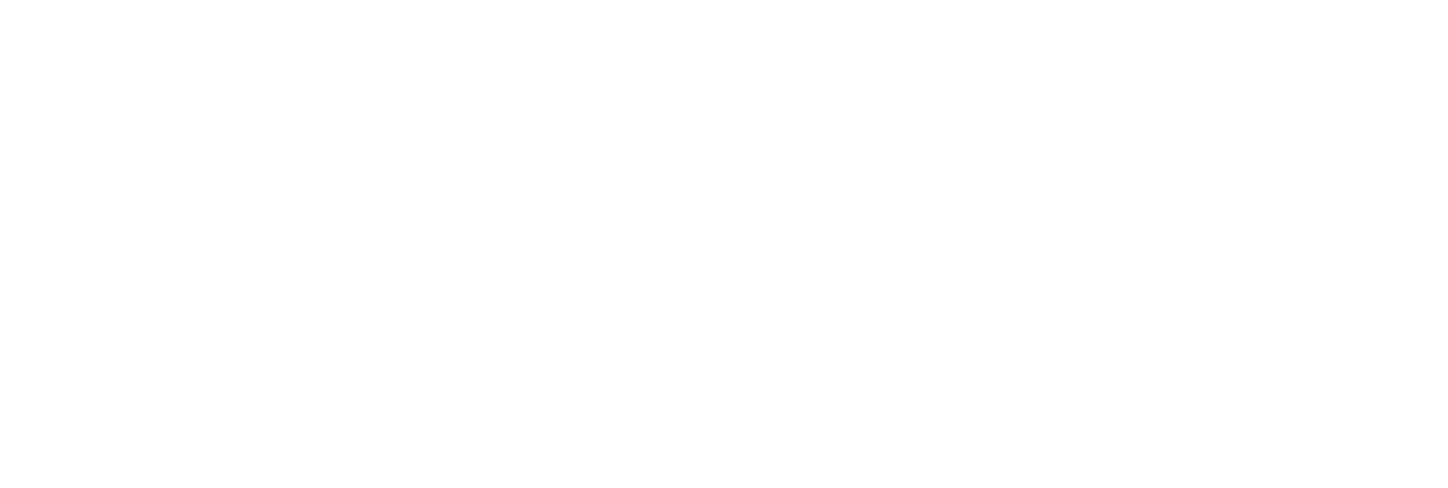
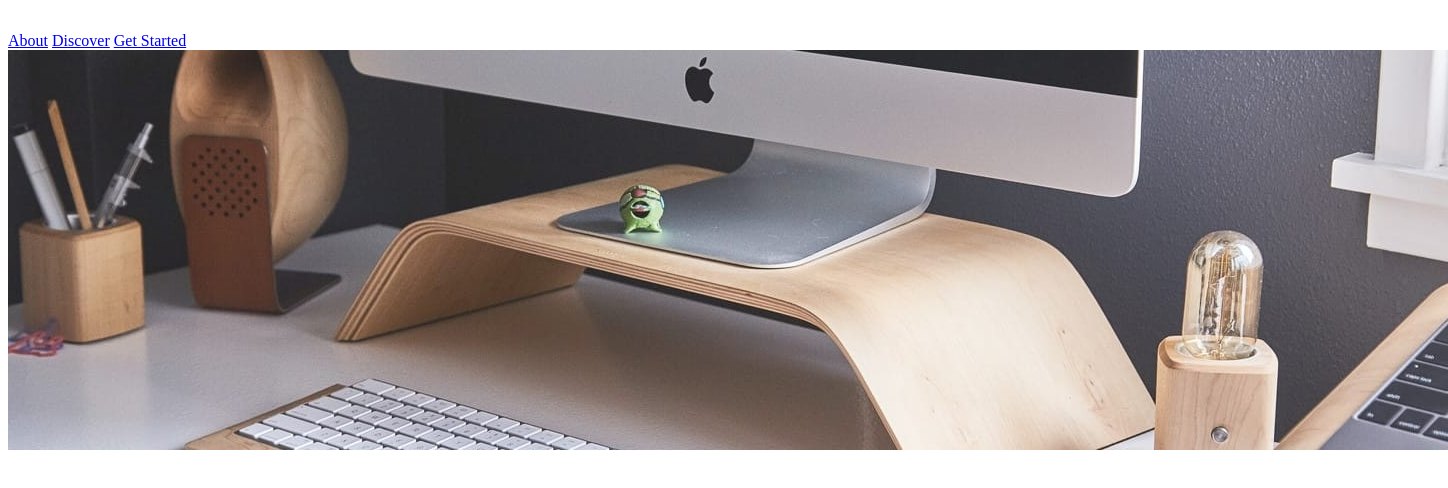
Before and after one commit to mohamedhiendy/crowdfunding-product-page-main, a plain HTML site: page index.html in a window 1280 px wide. Shown: the whole page, 1448 px wide, since content can reach past the window. Drawn offline with Linux system fonts and the light colour scheme.

Commit message:
feat: adding the heading of the page

```diff
--- a/index.html
+++ b/index.html
@@ -12,6 +12,22 @@
     <link rel="stylesheet" href="./CSS/styles.css" />
   </head>
   <body>
+    <header>
+      <div class="logo-of-the-page">
+        <img src="./images/logo.svg" alt="page-logo" />
+      </div>
+
+      <nav>
+        <a href="#">About</a>
+        <a href="#">Discover</a>
+        <a href="#">Get Started</a>
+      </nav>
+
+      <div class="img-of-the-page">
+        <img src="./images/image-hero-desktop.jpg" alt="image-hero-desktop" />
+      </div>
+    </header>
+
     <!-- JS Link -->
     <script src="./JS/app.js"></script>
   </body>
```
